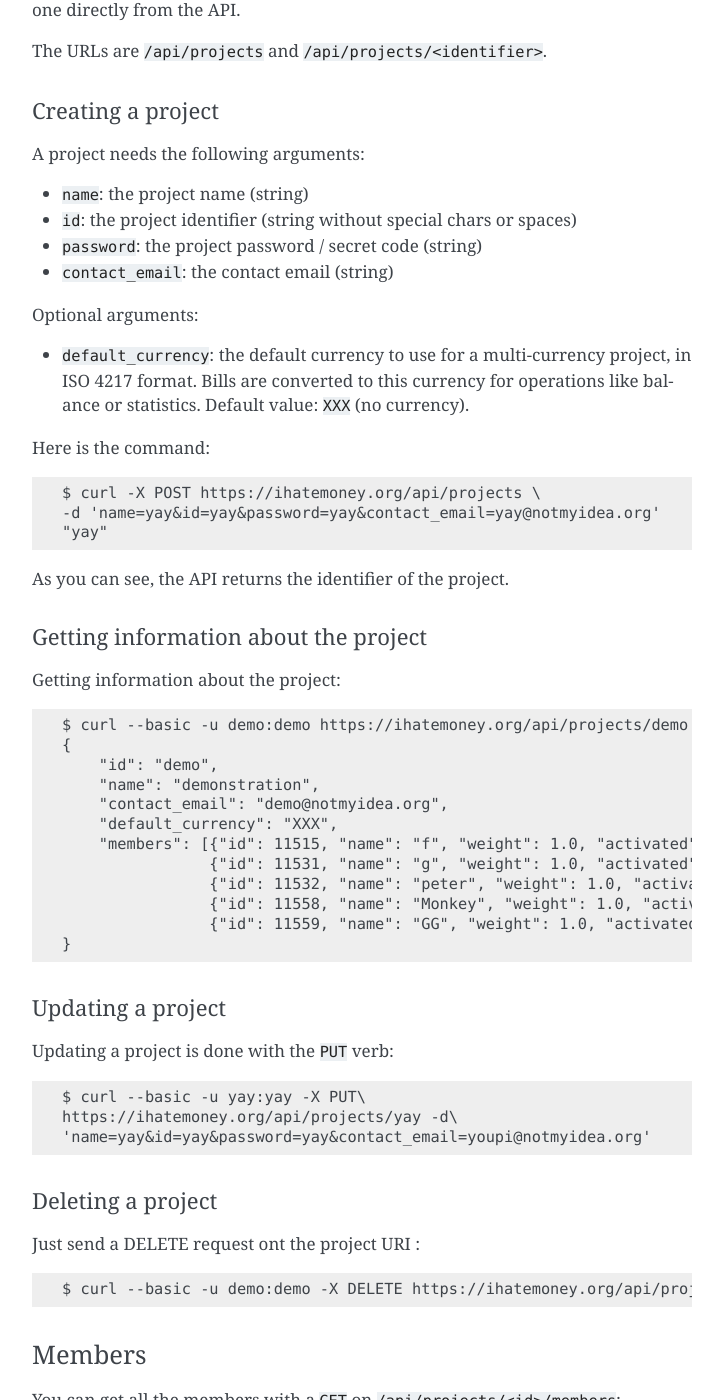
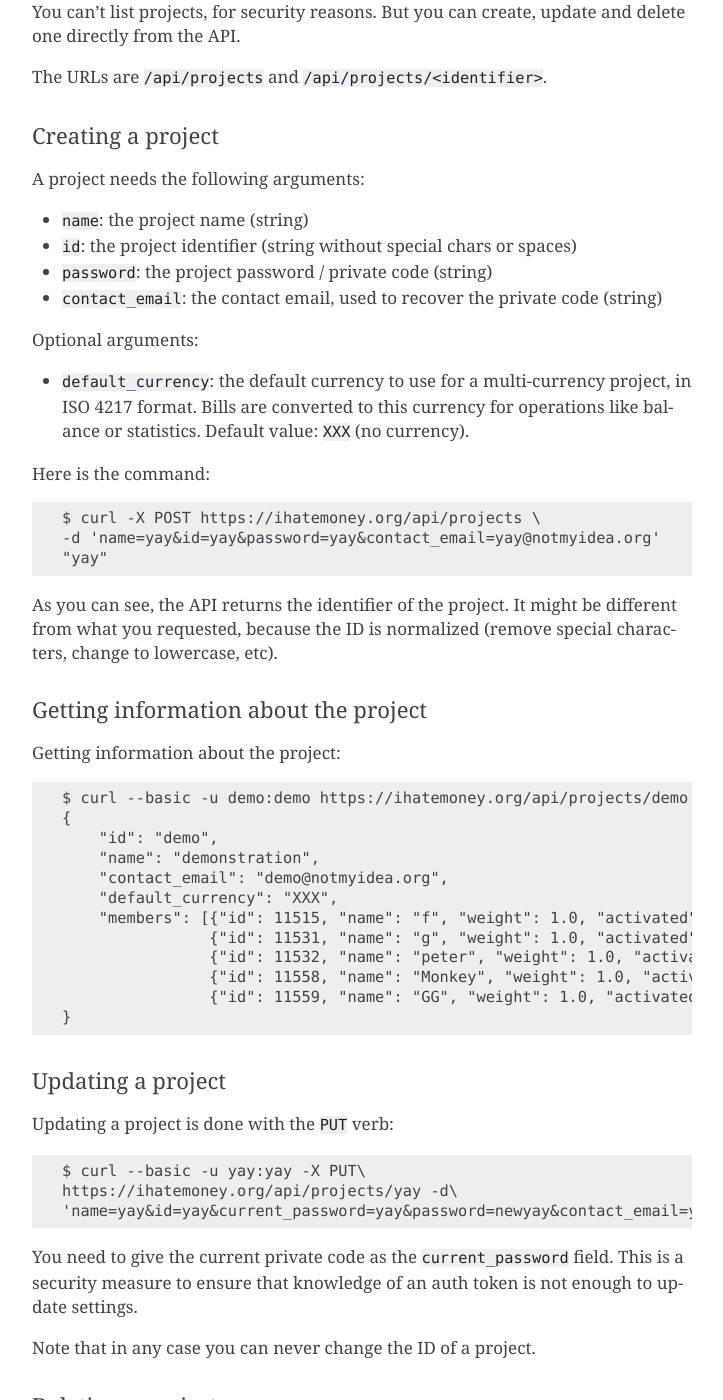
Before and after one commit to spiral-project/ihatemoney, a Sphinx documentation site: the page built from docs/api.md, in a window 1280 px wide and 1400 px high, scrolled down 1387 px. Shown: the whole window, without its empty margins (388-1111 px from the left). Built offline with Sphinx 7.4.7, drawn with Linux system fonts in a browser that asks for light colours; some of the changed text lies outside the part shown.

Commit message:
API docs: new current_password field

```diff
--- a/docs/api.md
+++ b/docs/api.md
@@ -51,7 +51,8 @@ simply create an URL of the form:
 
     https://ihatemoney.org/demo/join/PROJECT_TOKEN
 
-Such a link grants full access to the project associated with the token.
+Such a link grants read-write access to the project associated with the token,
+but it does not allow to change project settings.
 
 ### Projects
 
@@ -67,8 +68,8 @@ A project needs the following arguments:
 -   `name`: the project name (string)
 -   `id`: the project identifier (string without special chars or
     spaces)
--   `password`: the project password / secret code (string)
--   `contact_email`: the contact email (string)
+-   `password`: the project password / private code (string)
+-   `contact_email`: the contact email, used to recover the private code (string)
 
 Optional arguments:
 
@@ -83,7 +84,9 @@ Here is the command:
     -d 'name=yay&id=yay&password=yay&contact_email=yay@notmyidea.org'
     "yay"
 
-As you can see, the API returns the identifier of the project.
+As you can see, the API returns the identifier of the project. It might be different
+from what you requested, because the ID is normalized (remove special characters,
+change to lowercase, etc).
 
 #### Getting information about the project
 
@@ -108,7 +111,12 @@ Updating a project is done with the `PUT` verb:
 
     $ curl --basic -u yay:yay -X PUT\
     https://ihatemoney.org/api/projects/yay -d\
-    'name=yay&id=yay&password=yay&contact_email=youpi@notmyidea.org'
+    'name=yay&id=yay&current_password=yay&password=newyay&contact_email=youpi@notmyidea.org'
+
+You need to give the current private code as the `current_password` field. This is a security
+measure to ensure that knowledge of an auth token is not enough to update settings.
+
+Note that in any case you can never change the ID of a project.
 
 #### Deleting a project
 
```
Also changed, not shown: other parts of docs/api.md (+2 -2 lines).
